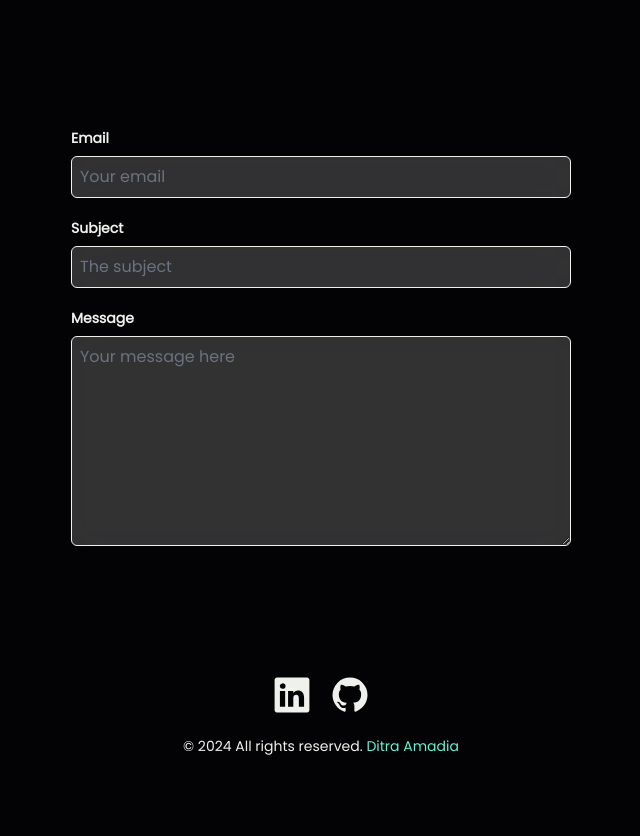
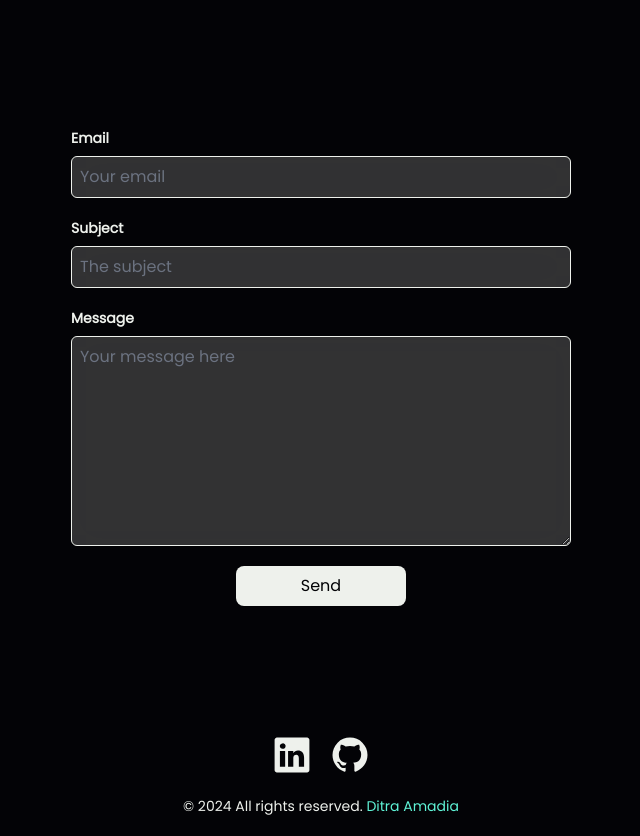
Before and after one commit to ditramadia/portdia-fe, a Next.js app: page / in a window 1280 px wide. Shown: the part 1120-1956 px from the top of the page, without its empty margins (319-959 px from the left). Before the commit the page ends 1896 px from the top, so only its background shows below. Built offline with nearby package versions, Linux system fonts and the light colour scheme.

Commit message:
feat: add send button

```diff
--- a/src/components/atom/Button.tsx
+++ b/src/components/atom/Button.tsx
@@ -3,16 +3,24 @@ import React from 'react';
 
 interface ButtonProps {
   text: string
-  icon: any
+  color: 'blue' | 'white'
+  icon?: any
+  iconAlt?: string
 };
 
 const Button = (props: ButtonProps) => {
-  const { text, icon } = props;
+  const { text, color, icon, iconAlt } = props;
+
+  const colors = color === 'blue' ? 'text-white bg-blue_main hover:bg-blue_dark active:bg-blue_darker' : 'text-black bg-white hover:bg-white_dark active:bg-white_darker'
 
   return (
-    <div className='w-full h-fit py-2 flex gap-3 items-center justify-center bg-blue_main rounded-lg cursor-pointer transition-colors duration-300 ease-in-out hover:bg-blue_dark active:bg-blue_darker'>
-      <Image src={icon} alt='Download icon' />
-      <span className='text-white poppins-medium'>{text}</span>
+    <div className={`w-full h-fit py-2 flex gap-3 items-center justify-center rounded-lg cursor-pointer transition-colors duration-300 ease-in-out ${colors}`}>
+      {
+        icon &&
+        iconAlt &&
+        <Image src={icon} alt={iconAlt} />
+      }
+      <span className='poppins-medium'>{text}</span>
     </div>
   );
 };
--- a/src/components/atom/TextAreaInput.tsx
+++ b/src/components/atom/TextAreaInput.tsx
@@ -11,7 +11,7 @@ interface TextAreaInputProps {
 const TextAreaInput = (props: TextAreaInputProps) => {
   const { label, name, placeholder } = props;
   return (
-    <div className='flex flex-col gap-2'>
+    <div className='w-full flex flex-col gap-2'>
       <label className='text-white poppins-extrabold text-sm'>{label}</label>
       <textarea
         name={name}
--- a/src/components/atom/TextInput.tsx
+++ b/src/components/atom/TextInput.tsx
@@ -13,7 +13,7 @@ const TextInput = (props: TextInputProps) => {
   const { label, type, name, placeholder } = props;
 
   return (
-    <div className='flex flex-col gap-2'>
+    <div className='w-full flex flex-col gap-2'>
       <label className='text-white poppins-extrabold text-sm'>{label}</label>
       <input
         type={type}
--- a/src/components/organism/About.tsx
+++ b/src/components/organism/About.tsx
@@ -138,7 +138,7 @@ const AboutSection = () => {
           viewport={{once: true}}
         >
           <div className='relative w-[150px] group'>
-            <Button text='Resume' icon={DownloadIcon}/>
+            <Button text='Resume' color='blue' icon={DownloadIcon} iconAlt='Download icon'/>
             <div className='absolute -z-10 -top-[140px] -right-[120px] w-[300px] h-[300px] rounded-full bg-gradient-radial from-blue_main to-transparent to-65% opacity-0 transition-opacity duration-300 ease-in-out group-hover:opacity-20'></div>
           </div>
         </motion.a>
--- a/src/components/organism/Contact.tsx
+++ b/src/components/organism/Contact.tsx
@@ -4,6 +4,7 @@ import React, { useEffect, useState } from 'react';
 import TextInput from '../atom/TextInput';
 import TextAreaInput from '../atom/TextAreaInput';
 import Footer from './Footer';
+import Button from '../atom/Button';
 
 const Contact = () => {
   const [loading, setLoading] = useState<boolean>(true);
@@ -32,7 +33,7 @@ const Contact = () => {
       </h2>
 
       <div className='w-full h-fit overflow-y-hidden mt-24 pt-5 flex flex-col items-center gap-32'>
-        <div className='max-w-[500px] w-11/12 flex flex-col gap-5'>
+        <div className='max-w-[500px] w-11/12 flex flex-col gap-5 items-center'>
           <TextInput
             label='Email'
             type='email'
@@ -50,6 +51,12 @@ const Contact = () => {
             name='message'
             placeholder='Your message here'
           />
+          <div className='w-[170px]'>
+            <Button
+              text='Send'
+              color='white'
+            />
+          </div>
 
 
         </div>
--- a/tailwind.config.ts
+++ b/tailwind.config.ts
@@ -11,6 +11,8 @@ const config: Config = {
       colors: {
         black: '#030306',
         white: '#EEF1EC',
+        white_dark: '#BCBEC5',
+        white_darker: '#919399',
         tosca_main: '#5FF3D6',
         purple_main: '#7B46F3',
         blue_main: '#5392EA',
```
